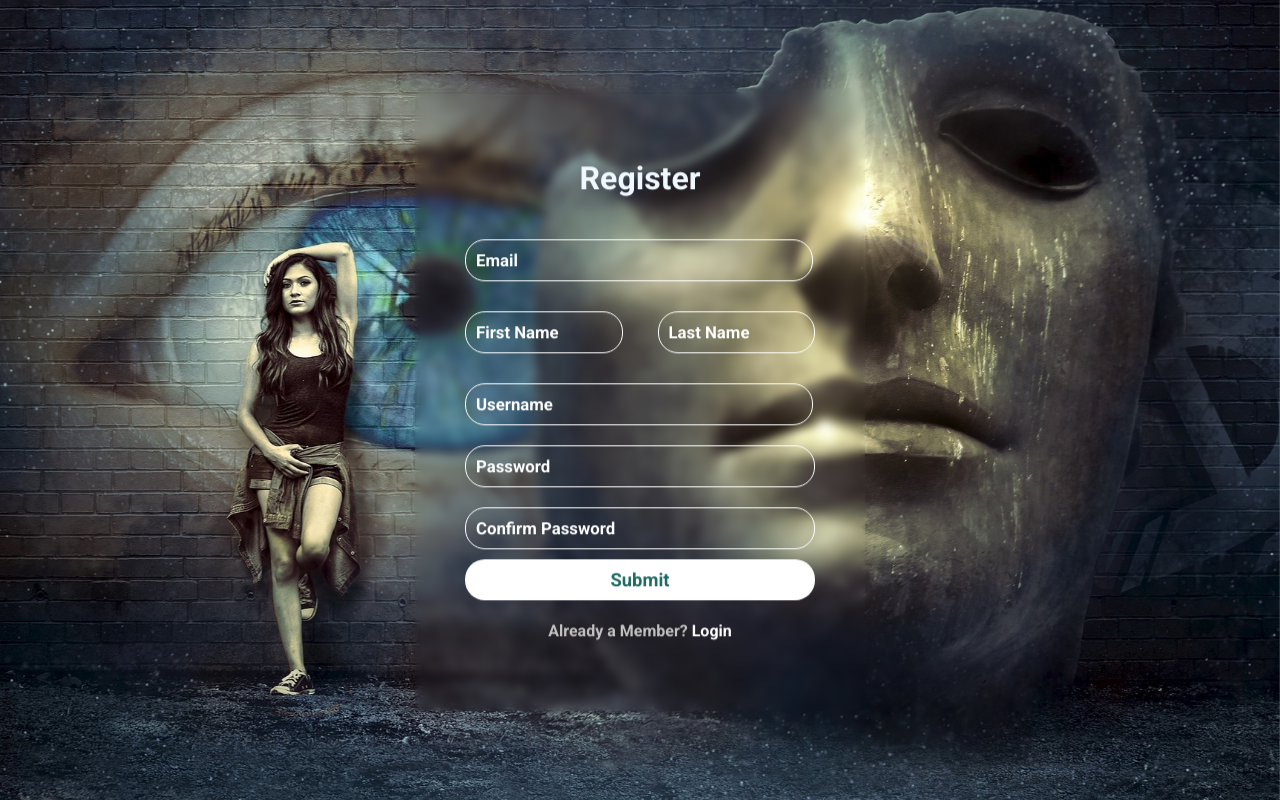
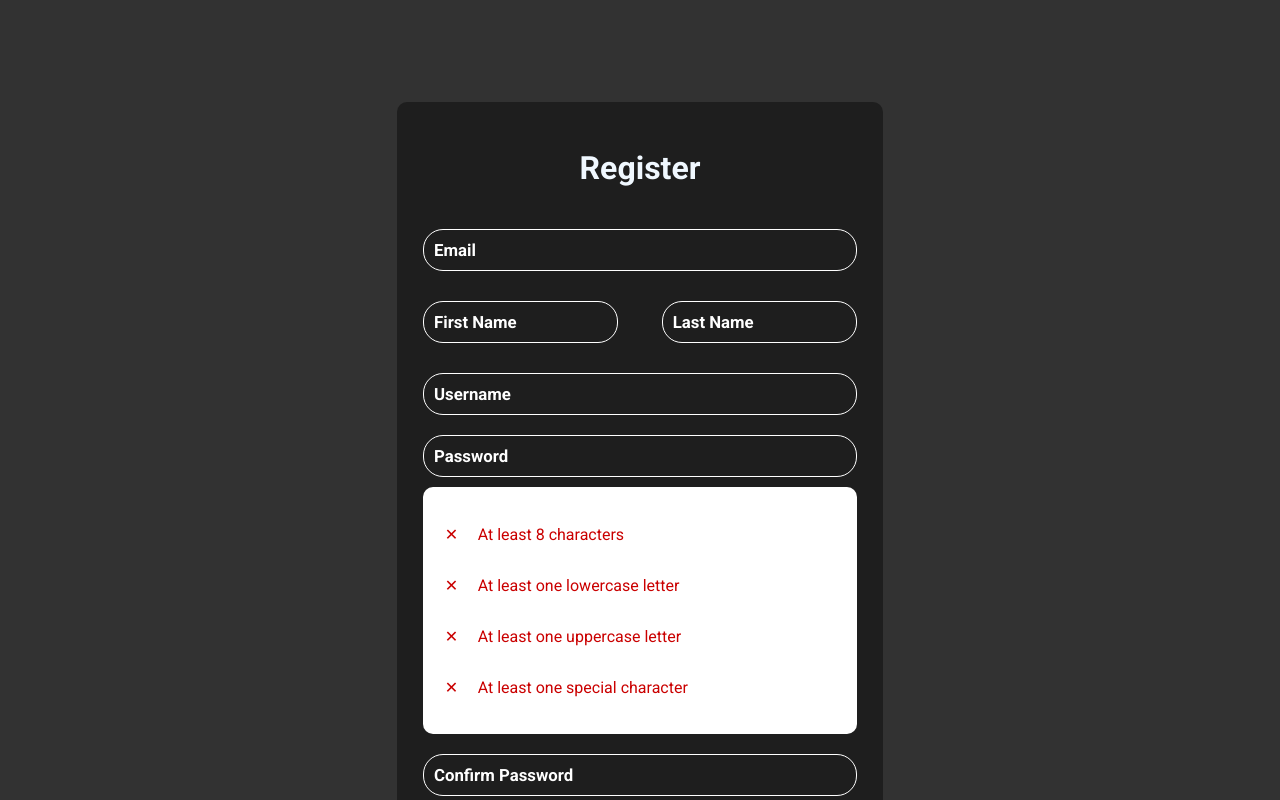
Before and after one commit to Dreadlock0926/design-marketplace, a React (Vite) app in the folder frontend/: page /register in a window 1280 px wide. Shown: the top 800 px of the page. Built offline with nearby package versions, Linux system fonts and the light colour scheme; the HTML template or start-up script is replaced by a standard one.

Commit message:
TODO focus on the email input

```diff
--- a/frontend/src/AccountPage/LoginPage.css
+++ b/frontend/src/AccountPage/LoginPage.css
@@ -1,33 +1,28 @@
 @import url('https://fonts.googleapis.com/css2?family=Roboto:wght@400;700&display=swap');
+
+body {
+    margin: 0;
+    padding: 0;
+    background-color: rgb(50, 50, 50);
+}
 
 .acc-page-body {
     font-family: 'Roboto', sans-serif;
-    padding: 0;
-    margin: 0;
-    position: fixed;
-    top: 0;
-    left: 0;
-    width: 100%;
-    height: 100%;
-    background-size: cover;
-    background-position: center;
-    background-repeat: no-repeat;
-    background-image: url("../assets/login_page_bg.jpg");
+    display: flex;
+    justify-content: center;
+    align-items: center;
+    padding-block: 8%;
 }
 
 .acc-form {
-    position: absolute;
-    top: 50%;
-    left: 50%;
     display: flex;
     flex-direction: column;
     align-items: center;
-    transform: translate(-50%, -50%);
     backdrop-filter: blur(5px);
-    padding: 50px;
     border-radius: 10px;
-    width: 350px;
     color: aliceblue;
+    padding: 2%;
+    background-color: rgb(30, 30, 30);
 }
 
 .acc-form h4 {
@@ -56,7 +51,6 @@
     font-family: 'Roboto', sans-serif;
     font-size: 1.05rem;
     font-weight: bold;
-
 }
 
 .form-input input::placeholder {
@@ -68,11 +62,6 @@
 
 .form-input input:focus {
     outline: none;
-}
-
-.input-fields-container-acc-page {
-    width: 100%;
-    align-self: flex-start;
 }
 
 .acc-page-submit-btn {
@@ -118,7 +107,7 @@
 }
 
 .register-input-field input {
-    width: 93%;
+    width: 95%;
 }
 
 .register-input-field {
@@ -137,3 +126,36 @@ input:not(:placeholder-shown) {
     background-color: white;
     color: black;
 }
+
+.psc-info {
+    display: flex;
+    align-items: center;
+    font-size: 1rem;
+}
+
+.psc-info p {
+    margin-left: 5%;
+}
+
+.password-strength-text {
+    font-size: 1rem;
+}
+
+.password-strength-checker {
+    background-color: white;
+    color: black;
+    padding: 5%;
+    border-radius: 10px;
+}
+
+.green {
+    color: green;
+}
+
+.red {
+    color: rgb(202, 0, 0);
+}
+
+.shake {
+    border: 1px solid red;
+}
--- a/frontend/src/AccountPage/RegisterPage.tsx
+++ b/frontend/src/AccountPage/RegisterPage.tsx
@@ -2,12 +2,21 @@ import { Link } from "react-router-dom";
 import Axios from "axios";
 import "./LoginPage.css";
 import { useState } from "react";
+import { useRef } from "react";
 
 function RegisterPage() {
   const [emailInUse, setEmailInUse] = useState(0);
   const [usernameInUse, setUsernameInUse] = useState(0);
+  const [passwordStrength, setPasswordStrength] = useState({
+    hasEightChars: false,
+    hasLowercase: false,
+    hasUppercase: false,
+    hasSpecialChar: false,
+  });
 
-  const checkEmailValidity = (email: string) => {
+  const emailRef = useRef<HTMLInputElement | null>(null);
+
+  const checkEmailValidity = (email: string) : void => {
     const isValidEmail = /^[\w-\.]+@([\w-]+\.)+[\w-]{2,4}$/g;
 
     if (email === "") {
@@ -35,7 +44,7 @@ function RegisterPage() {
       });
   };
 
-  const checkUsernameValidity = (username: string) => {
+  const checkUsernameValidity = (username: string) : void => {
     if (username === "") {
       setUsernameInUse(0);
       return;
@@ -61,6 +70,72 @@ function RegisterPage() {
       });
   };
 
+  const detectPasswordStrength = (password: string) : void => {
+    const passwordStrength = {
+      hasLowercase: /[a-z]/,
+      hasUppercase: /[A-Z]/,
+      hasSpecialChar: /[!@#$%^&*()_+\-=\[\]{};':"\\|,.<>\/?]+/,
+    };
+
+    if (password.length < 8) {
+      setPasswordStrength((prevState) => ({
+        ...prevState,
+        hasEightChars: false,
+      }));
+    } else {
+      setPasswordStrength((prevState) => ({
+        ...prevState,
+        hasEightChars: true,
+      }));
+    }
+
+    if (passwordStrength.hasLowercase.test(password)) {
+      setPasswordStrength((prevState) => ({
+        ...prevState,
+        hasLowercase: true,
+      }));
+    } else {
+      setPasswordStrength((prevState) => ({
+        ...prevState,
+        hasLowercase: false,
+      }));
+    }
+
+    if (passwordStrength.hasUppercase.test(password)) {
+      setPasswordStrength((prevState) => ({
+        ...prevState,
+        hasUppercase: true,
+      }));
+    } else {
+      setPasswordStrength((prevState) => ({
+        ...prevState,
+        hasUppercase: false,
+      }));
+    }
+
+    if (passwordStrength.hasSpecialChar.test(password)) {
+      setPasswordStrength((prevState) => ({
+        ...prevState,
+        hasSpecialChar: true,
+      }));
+    } else {
+      setPasswordStrength((prevState) => ({
+        ...prevState,
+        hasSpecialChar: false,
+      }));
+    }
+  };
+
+  function verifySubmission(): void {
+
+    if (emailInUse !== 2) {
+      emailRef.current?.focus();
+      emailRef.current?.scrollIntoView({ behavior: "smooth" });
+      emailRef.current?.classList.toggle("shake");
+      return;
+    }
+  }
+
   return (
     <div className="acc-page-body">
       <form className="acc-form">
@@ -70,6 +145,7 @@ function RegisterPage() {
             <div className="register-input-field">
               <input
                 onChange={(e) => checkEmailValidity(e.target.value)}
+                ref={emailRef}
                 type="email"
                 name="email"
                 placeholder="Email"
@@ -117,8 +193,65 @@ function RegisterPage() {
             </div>
           </label>
           <label className="form-input">
-            <input type="password" name="password" placeholder="Password" />
+            <input
+              onChange={(e) => {
+                detectPasswordStrength(e.target.value);
+              }}
+              type="password"
+              name="password"
+              placeholder="Password"
+            />
           </label>
+
+          <div className="password-strength-checker">
+            <div className="psc-info-container">
+              {passwordStrength.hasEightChars ? (
+                <div className="psc-info green">
+                  <span>&#10003;</span>
+                  <p>At least 8 characters</p>
+                </div>
+              ) : (
+                <div className="psc-info red">
+                  <span>&#10005;</span>
+                  <p>At least 8 characters</p>
+                </div>
+              )}
+              {passwordStrength.hasLowercase ? (
+                <div className="psc-info green">
+                  <span>&#10003;</span>
+                  <p>At least one lowercase letter</p>
+                </div>
+              ) : (
+                <div className="psc-info red">
+                  <span>&#10005;</span>
+                  <p>At least one lowercase letter</p>
+                </div>
+              )}
+              {passwordStrength.hasUppercase ? (
+                <div className="psc-info green">
+                  <span>&#10003;</span>
+                  <p>At least one uppercase letter</p>
+                </div>
+              ) : (
+                <div className="psc-info red">
+                  <span>&#10005;</span>
+                  <p>At least one uppercase letter</p>
+                </div>
+              )}
+              {passwordStrength.hasSpecialChar ? (
+                <div className="psc-info green">
+                  <span>&#10003;</span>
+                  <p>At least one special character</p>
+                </div>
+              ) : (
+                <div className="psc-info red">
+                  <span>&#10005;</span>
+                  <p>At least one special character</p>
+                </div>
+              )}
+            </div>
+          </div>
+
           <label className="form-input">
             <input
               type="password"
@@ -127,7 +260,7 @@ function RegisterPage() {
             />
           </label>
         </div>
-        <button className="acc-page-submit-btn" type="submit">
+        <button onClick={verifySubmission} type="button" className="acc-page-submit-btn">
           Submit
         </button>
         <h4>
```
